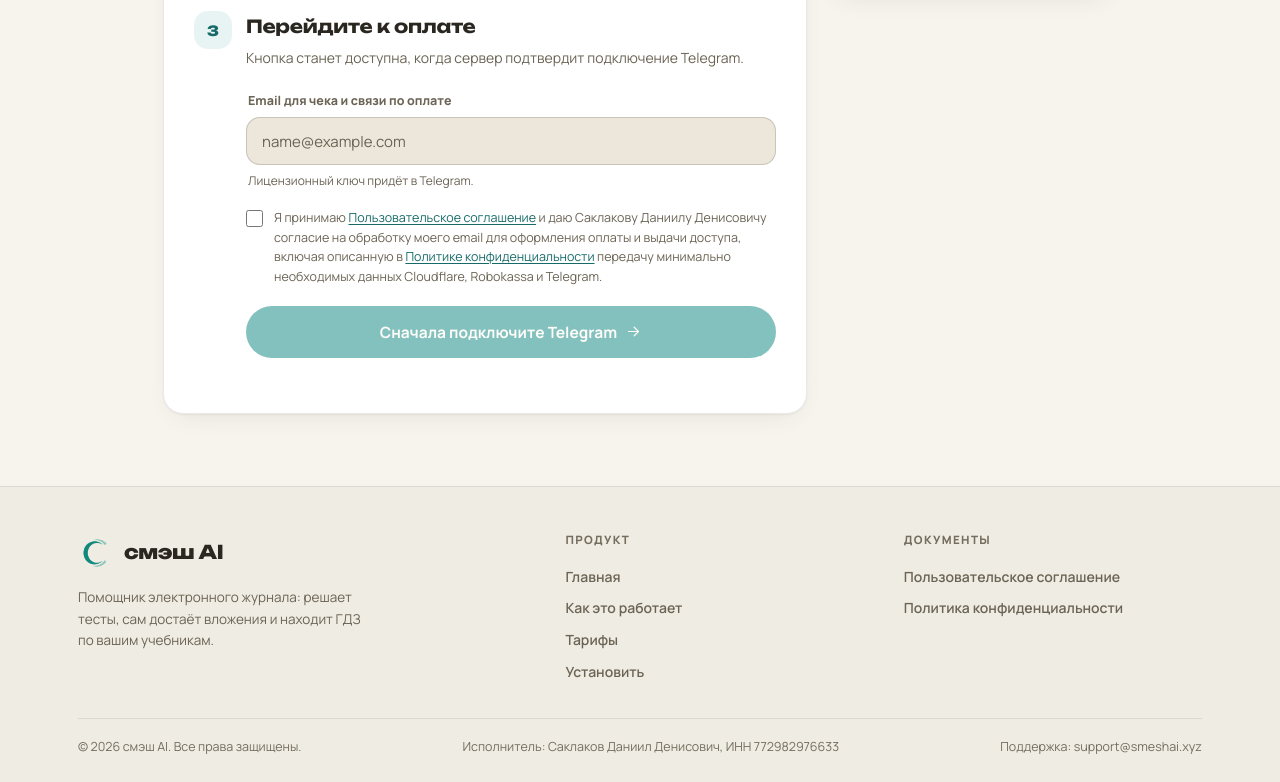
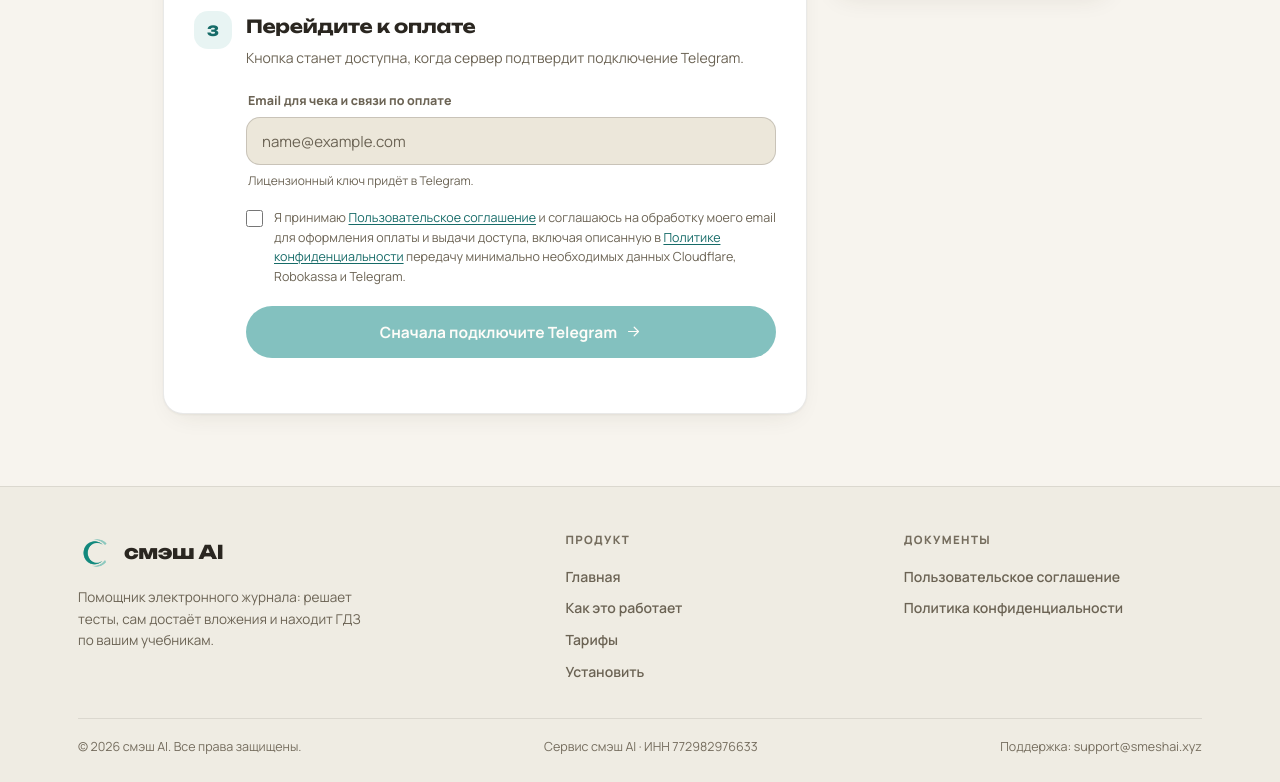
Before and after one commit to ayeepat/smeshai.xyz, a website: page checkout/index.html in a window 1280 px wide. Shown: the part 887-1669 px from the top of the page. Drawn offline with Linux system fonts and the light colour scheme; no server answers.

Commit message:
Use service identity in checkout

```diff
--- a/checkout/index.html
+++ b/checkout/index.html
@@ -175,8 +175,7 @@
                   <input id="checkoutTerms" name="accepted_terms" type="checkbox" required />
                   <span>
                     Я принимаю <a href="/agreement/" target="_blank" rel="noopener">Пользовательское соглашение</a>
-                    и даю Саклакову Даниилу Денисовичу согласие на обработку моего email для оформления оплаты
-                    и выдачи доступа, включая описанную в
+                    и соглашаюсь на обработку моего email для оформления оплаты и выдачи доступа, включая описанную в
                     <a href="/privacy/" target="_blank" rel="noopener">Политике конфиденциальности</a>
                     передачу минимально необходимых данных Cloudflare, Robokassa и Telegram.
                   </span>
@@ -241,7 +240,7 @@
       </div>
       <div class="footer-bottom">
         <span>© 2026 смэш AI. Все права защищены.</span>
-        <span>Исполнитель: Саклаков Даниил Денисович, ИНН 772982976633</span>
+        <span>Сервис смэш AI · ИНН 772982976633</span>
         <span>Поддержка: <a href="mailto:support@smeshai.xyz">support@smeshai.xyz</a></span>
       </div>
     </div>
```
Also changed, not shown: checkout/success/index.html (+1 -1 lines), tests/checkout-static-regression.mjs (+7 -1 lines).
